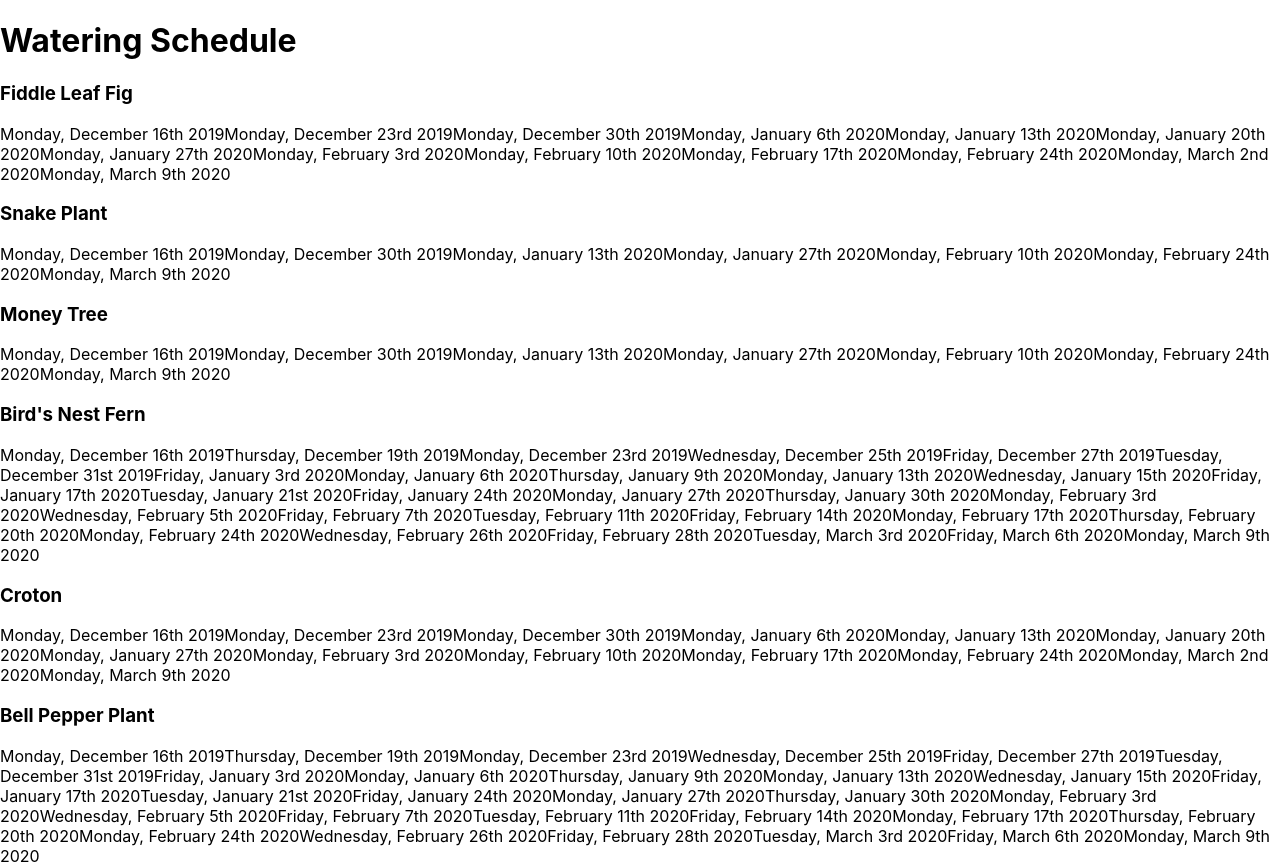
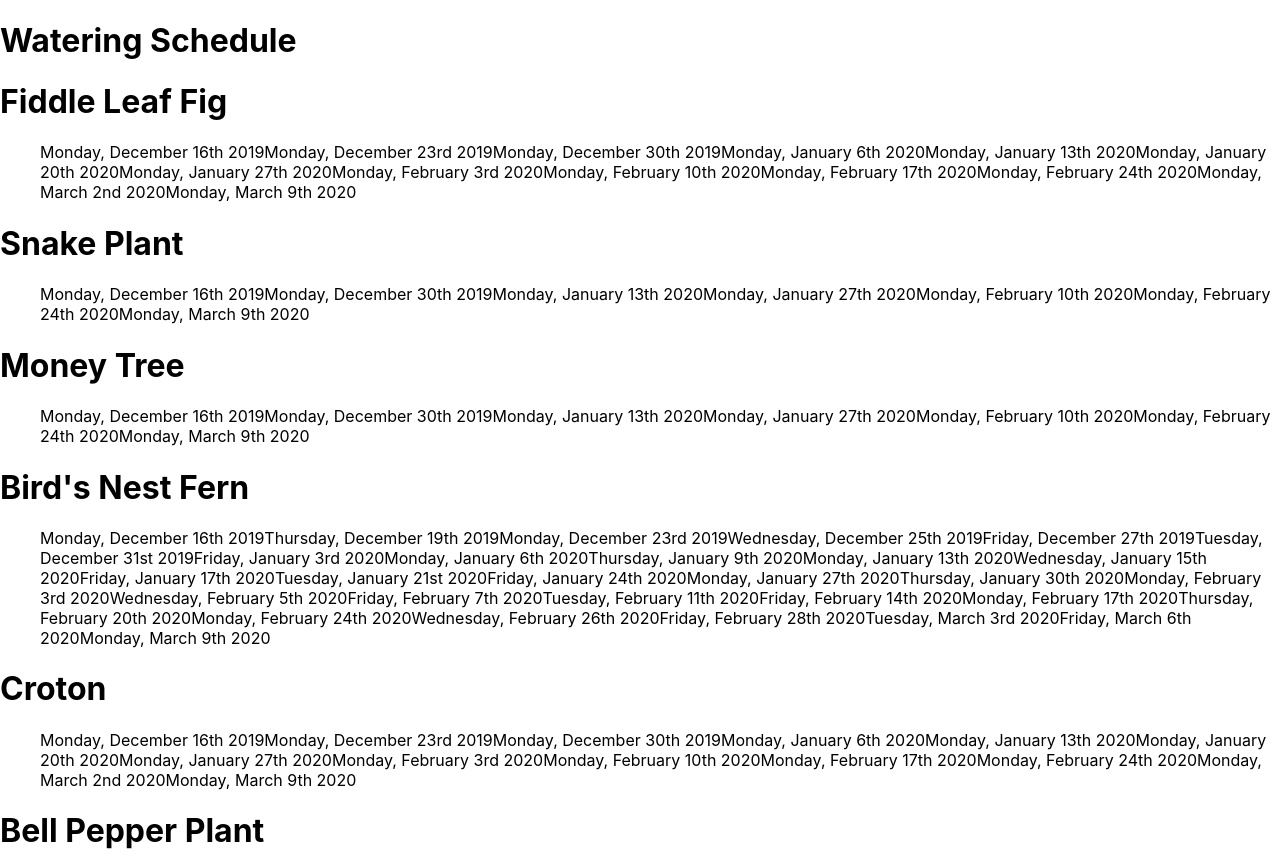
Before and after one commit to sarahtam718/tandem-challenge, a React (Create React App) app in the folder watering-scheduler/: page / in a window 1280 px wide. Shown: the top 864 px of the page. Built offline with nearby package versions, Linux system fonts and the light colour scheme.

Commit message:
moving on to styling; will come back to data display

```diff
--- a/watering-scheduler/src/components/PlantCard.js
+++ b/watering-scheduler/src/components/PlantCard.js
@@ -2,17 +2,57 @@ import React from 'react';
 
 const PlantCard = props => {
   // array of dates by plant
-  // console.log(props.obj.dates);
+  // console.log(props.obj);
+
+  // for (let i = 0; i < props.obj.dates.length; i++) {
+  //   const element = props.obj.dates[i];
+  //   newArr.push(element);
+  // }
 
   return (
     <div>
       <h3>{props.obj.name}</h3>
       {/* something isn't right here...why is map returning a string of the entire array? */}
       {props.obj.dates.map((date, i) => (
-        <div key={i}>{date}</div>
+        <div key={i}>
+          <ul>{date}</ul>
+        </div>
       ))}
     </div>
   );
 };
 
 export default PlantCard;
+
+{
+  /* <div>
+        {plantArr.map(({ name, dates }, index) => {
+          return (
+            // console.log('index key', index); <--- key is unique, so another factor must be at play >> @self investigate when you have time
+
+            <div key={index}>
+              {/* <PlantCard obj={plant} key={index} /> */
+}
+// <div>
+//   <h1>{name}</h1>
+{
+  /* {dates.map((date, j) => {
+                  return (
+                    <ul>
+                      <li>{date}</li>
+                    </ul>
+                  );
+                  // console.log('date', date[j])
+                })} */
+}
+{
+  /* {plantArr.dates.map((value, j) => {
+                  return <li key={j}>{value}</li>;
+                })}
+              </div>
+            </div>
+          );
+        })}
+        ;
+      </div> */
+}
--- a/watering-scheduler/src/components/PlantMath.js
+++ b/watering-scheduler/src/components/PlantMath.js
@@ -1,8 +1,6 @@
 import React, { Component } from 'react';
 import plantData from './plantData.json';
 import moment from 'moment';
-import PlantCard from './PlantCard.js';
-// import PlantCard from './PlantCard';
 
 // <future dev> the start date could definitely be dynamically pulled from a form
 const startDate = '2019-12-16 09';
@@ -72,13 +70,14 @@ export default class PlantMath extends Component {
 
   render() {
     return (
-      <div className='card-container'>
-        {plantArr.map((plant, index) => {
-          // console.log(plant);
-          // console.log('index key', index); <--- key is unique, so another factor must be at play >> @self investigate when you have time
+      <div>
+        {plantArr.map(({ name, dates }, j) => {
           return (
             <div>
-              <PlantCard obj={plant} key={index} />
+              <h1 key={j}>{name}</h1>
+              {dates.map((d, i) => {
+                return <ul key={i}>{d}</ul>;
+              })}
             </div>
           );
         })}
```
